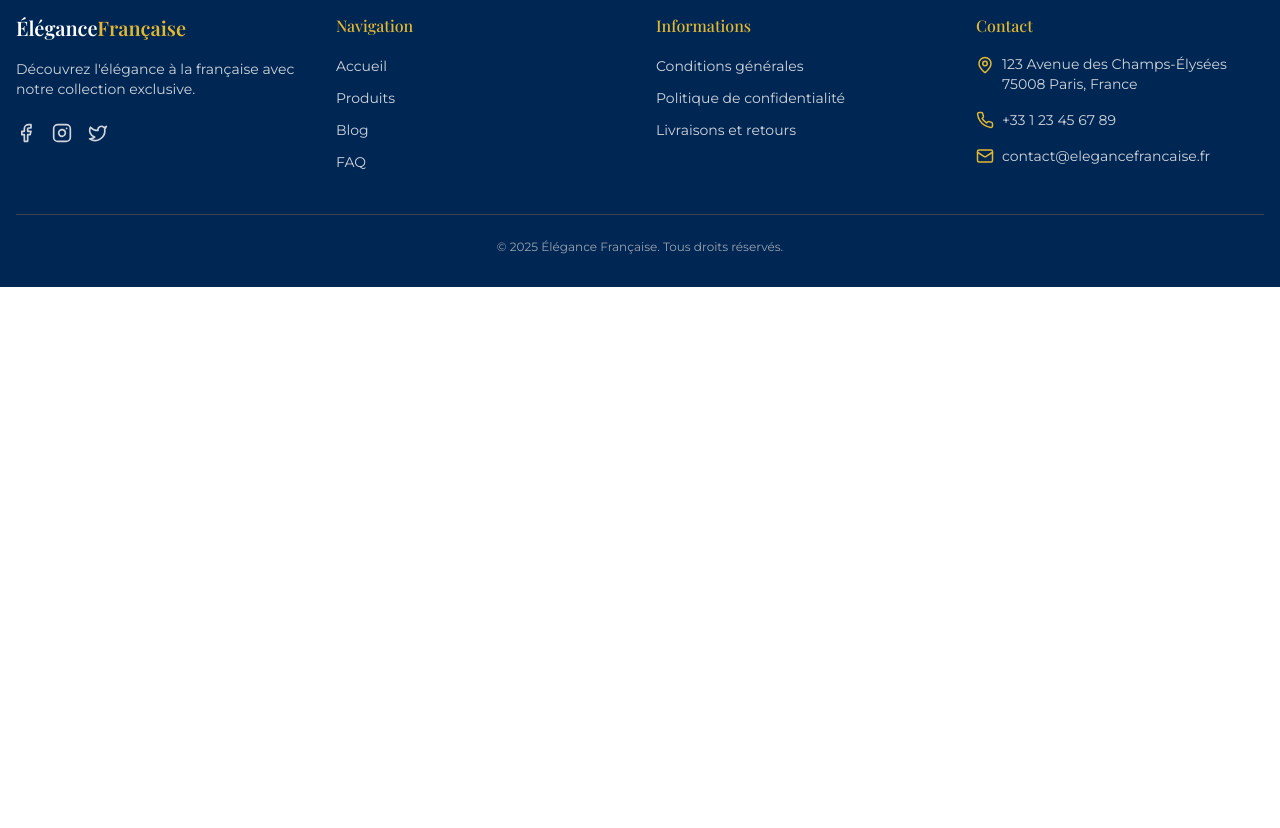
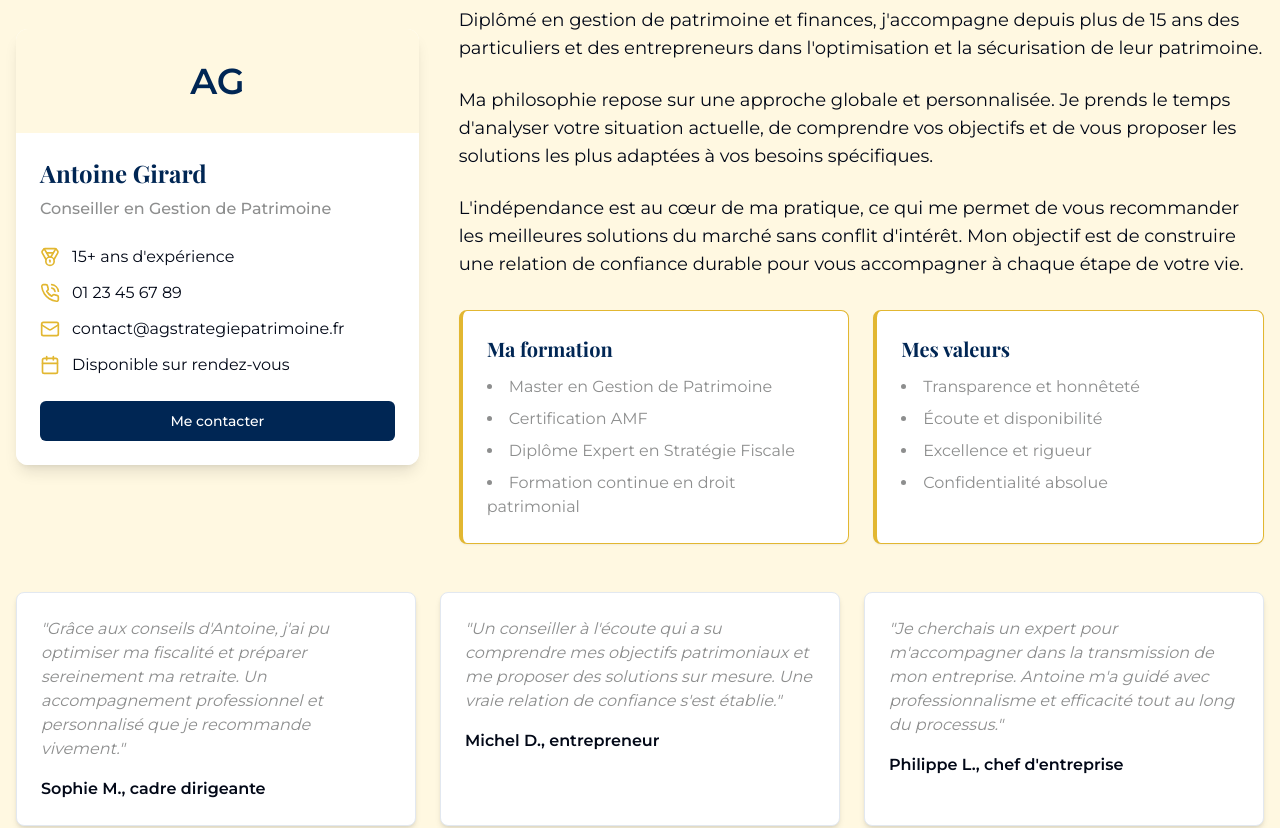
Before and after one commit to Rorofact/agsp, a React (Vite) app: page / in a window 1280 px wide. Shown: the part 1260-2088 px from the top of the page. Before the commit the page ends 1547 px from the top, so only its background shows below. Built offline with nearby package versions, Linux system fonts and the light colour scheme.

Commit message:
Refactor: Integrate "Qui suis-je" section into Home page
Integrate the "Qui suis-je" section content into the Home page.

```diff
--- a/src/components/Navbar.tsx
+++ b/src/components/Navbar.tsx
@@ -12,7 +12,6 @@ const Navbar = () => {
   const navigation = [
     { name: "Accueil", href: "/" },
     { name: "Services", href: "/services" },
-    { name: "Qui suis-je", href: "/about" },
     { name: "Blog", href: "/blog" },
   ];
 
--- a/src/pages/Home.tsx
+++ b/src/pages/Home.tsx
@@ -1,7 +1,7 @@
 
 import { Button } from "@/components/ui/button";
 import { Card, CardContent } from "@/components/ui/card";
-import { ShieldCheck, TrendingUp, Scale, BarChart4 } from "lucide-react";
+import { ShieldCheck, TrendingUp, Scale, BarChart4, Medal, Mail, PhoneCall, Calendar } from "lucide-react";
 
 const Home = () => {
   return (
@@ -20,7 +20,7 @@ const Home = () => {
               <Button className="bg-french-gold hover:bg-french-gold/90 text-french-navy text-lg px-8 py-6">
                 Nos Services
               </Button>
-              <Button variant="outline" className="border-white hover:bg-white/10 text-french-gold text-lg px-8 py-6">
+              <Button variant="outline" className="border-white hover:bg-white/10 text-white text-lg px-8 py-6">
                 En Savoir Plus
               </Button>
             </div>
@@ -98,8 +98,124 @@ const Home = () => {
         </div>
       </section>
 
+      {/* Qui Suis-je Section */}
+      <section className="py-16 bg-french-cream">
+        <div className="container mx-auto px-4">
+          <div className="text-center mb-12">
+            <h2 className="text-3xl font-bold text-french-navy mb-4">Qui Suis-je</h2>
+            <p className="text-french-gray max-w-2xl mx-auto">
+              Découvrez mon parcours et mon approche en tant que conseiller en gestion de patrimoine
+            </p>
+          </div>
+
+          <div className="flex flex-col lg:flex-row items-center gap-10">
+            <div className="w-full lg:w-1/3">
+              <div className="rounded-xl overflow-hidden shadow-lg bg-white">
+                <div className="aspect-w-3 aspect-h-4 bg-french-cream">
+                  <div className="flex items-center justify-center h-full py-8">
+                    <span className="text-4xl font-semibold text-french-navy">AG</span>
+                  </div>
+                </div>
+                <div className="p-6 bg-white">
+                  <h3 className="text-2xl font-bold text-french-navy mb-2">Antoine Girard</h3>
+                  <p className="text-french-gray font-medium">Conseiller en Gestion de Patrimoine</p>
+
+                  <div className="mt-6 space-y-3">
+                    <div className="flex items-center">
+                      <Medal className="h-5 w-5 text-french-gold mr-3" />
+                      <span>15+ ans d'expérience</span>
+                    </div>
+                    <div className="flex items-center">
+                      <PhoneCall className="h-5 w-5 text-french-gold mr-3" />
+                      <span>01 23 45 67 89</span>
+                    </div>
+                    <div className="flex items-center">
+                      <Mail className="h-5 w-5 text-french-gold mr-3" />
+                      <span>contact@agstrategiepatrimoine.fr</span>
+                    </div>
+                    <div className="flex items-center">
+                      <Calendar className="h-5 w-5 text-french-gold mr-3" />
+                      <span>Disponible sur rendez-vous</span>
+                    </div>
+                  </div>
+
+                  <Button className="w-full mt-6 bg-french-navy text-white">
+                    Me contacter
+                  </Button>
+                </div>
+              </div>
+            </div>
+
+            <div className="w-full lg:w-2/3">
+              <h3 className="text-2xl font-bold text-french-navy mb-6">Mon approche</h3>
+
+              <div className="space-y-6 mb-8">
+                <p className="text-lg">
+                  Diplômé en gestion de patrimoine et finances, j'accompagne depuis plus de 15 ans des particuliers et des entrepreneurs dans l'optimisation et la sécurisation de leur patrimoine.
+                </p>
+
+                <p className="text-lg">
+                  Ma philosophie repose sur une approche globale et personnalisée. Je prends le temps d'analyser votre situation actuelle, de comprendre vos objectifs et de vous proposer les solutions les plus adaptées à vos besoins spécifiques.
+                </p>
+
+                <p className="text-lg">
+                  L'indépendance est au cœur de ma pratique, ce qui me permet de vous recommander les meilleures solutions du marché sans conflit d'intérêt. Mon objectif est de construire une relation de confiance durable pour vous accompagner à chaque étape de votre vie.
+                </p>
+              </div>
+
+              <div className="grid grid-cols-1 md:grid-cols-2 gap-6">
+                <Card className="p-6 border-l-4 border-french-gold">
+                  <h4 className="text-xl font-bold text-french-navy mb-3">Ma formation</h4>
+                  <ul className="list-disc list-inside space-y-2 text-french-gray">
+                    <li>Master en Gestion de Patrimoine</li>
+                    <li>Certification AMF</li>
+                    <li>Diplôme Expert en Stratégie Fiscale</li>
+                    <li>Formation continue en droit patrimonial</li>
+                  </ul>
+                </Card>
+
+                <Card className="p-6 border-l-4 border-french-gold">
+                  <h4 className="text-xl font-bold text-french-navy mb-3">Mes valeurs</h4>
+                  <ul className="list-disc list-inside space-y-2 text-french-gray">
+                    <li>Transparence et honnêteté</li>
+                    <li>Écoute et disponibilité</li>
+                    <li>Excellence et rigueur</li>
+                    <li>Confidentialité absolue</li>
+                  </ul>
+                </Card>
+              </div>
+            </div>
+          </div>
+
+          <div className="mt-12">
+            <div className="grid grid-cols-1 md:grid-cols-3 gap-6">
+              <Card className="p-6 shadow-md bg-white">
+                <p className="italic text-french-gray mb-4">
+                  "Grâce aux conseils d'Antoine, j'ai pu optimiser ma fiscalité et préparer sereinement ma retraite. Un accompagnement professionnel et personnalisé que je recommande vivement."
+                </p>
+                <p className="font-semibold">Sophie M., cadre dirigeante</p>
+              </Card>
+
+              <Card className="p-6 shadow-md bg-white">
+                <p className="italic text-french-gray mb-4">
+                  "Un conseiller à l'écoute qui a su comprendre mes objectifs patrimoniaux et me proposer des solutions sur mesure. Une vraie relation de confiance s'est établie."
+                </p>
+                <p className="font-semibold">Michel D., entrepreneur</p>
+              </Card>
+
+              <Card className="p-6 shadow-md bg-white">
+                <p className="italic text-french-gray mb-4">
+                  "Je cherchais un expert pour m'accompagner dans la transmission de mon entreprise. Antoine m'a guidé avec professionnalisme et efficacité tout au long du processus."
+                </p>
+                <p className="font-semibold">Philippe L., chef d'entreprise</p>
+              </Card>
+            </div>
+          </div>
+        </div>
+      </section>
+
       {/* CTA Section */}
-      <section className="py-16 bg-french-cream">
+      <section className="py-16 bg-white">
         <div className="container mx-auto px-4">
           <div className="flex flex-col md:flex-row items-center justify-between">
             <div className="mb-6 md:mb-0 md:mr-8">
```
